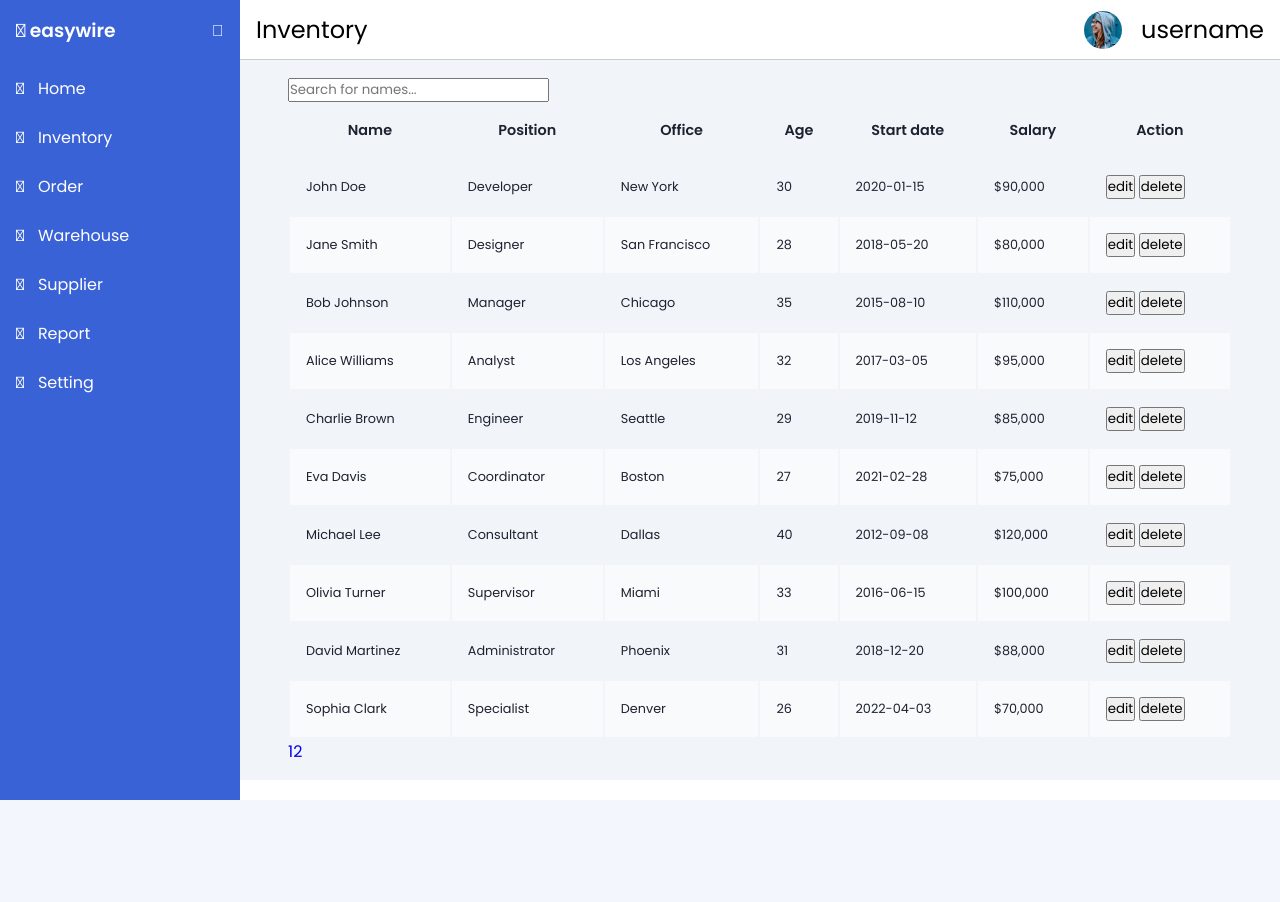
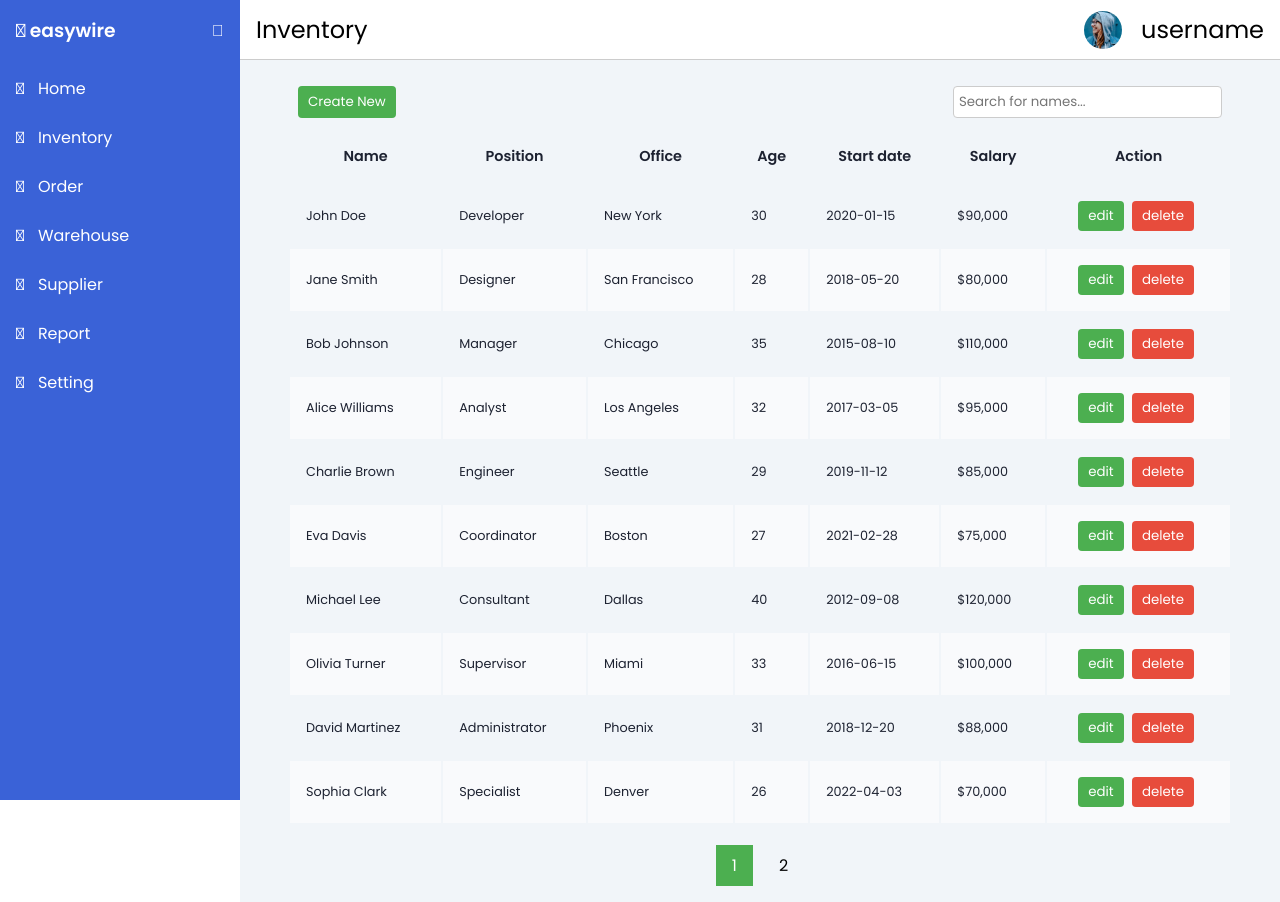
Before and after one commit to JieFongGan/final-year-project, a PHP site: page /layout/inventory.php in a window 1280 px wide. Before the commit the page ends 800 px from the top, so only its background shows below. Run offline with PHP 8.4, Linux system fonts and the light colour scheme; some libraries are stand-ins or nearby versions.

Commit message:
table done, to be optimized

```diff
--- a/contain/header.php
+++ b/contain/header.php
@@ -8,6 +8,7 @@
     <!-- styling -->
     <link rel="stylesheet" href="https://cdn.jsdelivr.net/gh/lykmapipo/themify-icons@0.1.2/css/themify-icons.css">
     <link rel="stylesheet" href="../css/style.css">
+    <link rel="stylesheet" href="../css/header.css">
 </head>
 <body>
 
--- /dev/null
+++ b/css/header.css
@@ -0,0 +1,201 @@
+@import url('https://fonts.googleapis.com/css2?family=Poppins:wght@300;400;500;600&display=swap');
+
+:root {
+    --main-color: #3A62D7;
+    --color-dark: #1D2231;
+    --text-grey: #8390A2;
+}
+
+* {
+    font-family: 'Poppins', sans-serif;
+    margin: 0;
+    padding: 0;
+    text-decoration: none;
+    list-style-type: none;
+    box-sizing: border-box;
+}
+
+/* sidebar */
+
+#sidebar-toggle {
+    display: none;
+}
+
+.sidebar {
+    height: 100%;
+    width: 240px;
+    position: fixed;
+    left: 0;
+    top: 0;
+    z-index: 100;
+    background: var(--main-color);
+    color: #fff;
+    overflow-y: auto;
+    transition: width 500ms;
+}
+
+.sidebar-header {
+    display: flex;
+    justify-content: space-between;
+    align-items: center;
+    height: 60px;
+    padding: 0rem 1rem;
+}
+
+.sidebar-menu {
+    padding: 1rem;
+}
+
+.sidebar li {
+    margin-bottom: 1.5rem;
+}
+
+.sidebar a {
+    color: #fff;
+    font-size: 1rem;
+}
+
+.sidebar a span:last-child {
+    padding-left: .6rem;
+}
+
+#sidebar-toggle:checked ~ .sidebar {
+    width: 60px;
+}
+
+#sidebar-toggle:checked ~ .sidebar .sidebar-header h3 span,
+#sidebar-toggle:checked ~ .sidebar li span:last-child {
+    display: none;
+}
+
+#sidebar-toggle:checked ~ .sidebar .sidebar-header,
+#sidebar-toggle:checked ~ .sidebar li {
+    display: flex;
+    justify-content: center;
+}
+
+#sidebar-toggle:checked ~ .main-content {
+    margin-left: 60px;
+}
+
+#sidebar-toggle:checked ~ .main-content header {
+    left: 60px;
+    width: calc(100% - 60px);
+}
+
+.main-content {
+    position: relative;
+    margin-left: 240px;
+    transition: margin-left 500ms;
+}
+
+/* horizontal bar */
+
+header {
+    position: fixed;
+    left: 240px;
+    top: 0;
+    z-index: 100;
+    width: calc(100% - 240px);
+    background: #fff;
+    height: 60px;
+    padding: 0rem 1rem;
+    display: flex;
+    align-items: center;
+    justify-content: space-between;
+    border-bottom: 1px solid #ccc;
+    transition: left 500ms;
+}
+
+.directory-tag {
+    display: flex;
+    align-items: center;
+}
+
+.directory-tag p, .social-icons span {
+    font-size: 1.5rem;
+}
+
+.social-icons {
+    display: flex;
+    align-items: center;
+}
+
+.social-icons span,
+.social-icons div {
+    margin-left: 1.2rem;
+}
+
+.social-icons div {
+    height: 38px;
+    width: 38px;
+    background-size: cover;
+    background-repeat: no-repeat;
+    background-image: url(../img/1.jpg);
+    border-radius: 50%;
+}
+
+@media only screen and (max-width: 1200px) {
+    .sidebar {
+        width: 60px;
+        z-index: 150;
+    }
+
+    .sidebar .sidebar-header h3 span,
+    .sidebar li span:last-child {
+        display: none;
+    }
+
+    .sidebar .sidebar-header,
+    .sidebar li {
+        display: flex;
+        justify-content: center;
+    }
+
+    .main-content {
+        margin-left: 60px;
+    }
+
+    .main-content header {
+        left: 60px;
+        width: calc(100% - 60px);
+    }
+
+    #sidebar-toggle:checked~.sidebar {
+        width: 240px;
+    }
+
+    #sidebar-toggle:checked~.sidebar .sidebar-header h3 span,
+    #sidebar-toggle:checked~.sidebar li span:last-child {
+        display: inline;
+    }
+
+    #sidebar-toggle:checked~.sidebar .sidebar-header {
+        display: flex;
+        justify-content: space-between;
+    }
+
+    #sidebar-toggle:checked~.sidebar li {
+        display: block;
+    }
+
+    #sidebar-toggle:checked~.main-content {
+        margin-left: 60px;
+    }
+
+    #sidebar-toggle:checked~.main-content header {
+        left: 60px;
+    }
+}
+
+@media only screen and (max-width: 450px) {
+    main {
+        padding-left: 1rem;
+        padding-right: 1rem;
+    }
+
+    .directory-tag p,
+    .social-icons span {
+        font-size: 1rem;
+    }
+}
--- a/css/style.css
+++ b/css/style.css
@@ -1,140 +1,3 @@
-@import url('https://fonts.googleapis.com/css2?family=Poppins:wght@300;400;500;600&display=swap');
-
-:root {
-    --main-color: #3A62D7;
-    --color-dark: #1D2231;
-    --text-grey: #8390A2;
-}
-
-* {
-    font-family: 'Poppins', sans-serif;
-    margin: 0;
-    padding: 0;
-    text-decoration: none;
-    list-style-type: none;
-    box-sizing: border-box;
-}
-
-/* sidebar */
-
-#sidebar-toggle {
-    display: none;
-}
-
-.sidebar {
-    height: 100%;
-    width: 240px;
-    position: fixed;
-    left: 0;
-    top: 0;
-    z-index: 100;
-    background: var(--main-color);
-    color: #fff;
-    overflow-y: auto;
-    transition: width 500ms;
-}
-
-.sidebar-header {
-    display: flex;
-    justify-content: space-between;
-    align-items: center;
-    height: 60px;
-    padding: 0rem 1rem;
-}
-
-.sidebar-menu {
-    padding: 1rem;
-}
-
-.sidebar li {
-    margin-bottom: 1.5rem;
-}
-
-.sidebar a {
-    color: #fff;
-    font-size: 1rem;
-}
-
-.sidebar a span:last-child {
-    padding-left: .6rem;
-}
-
-#sidebar-toggle:checked ~ .sidebar {
-    width: 60px;
-}
-
-#sidebar-toggle:checked ~ .sidebar .sidebar-header h3 span,
-#sidebar-toggle:checked ~ .sidebar li span:last-child {
-    display: none;
-}
-
-#sidebar-toggle:checked ~ .sidebar .sidebar-header,
-#sidebar-toggle:checked ~ .sidebar li {
-    display: flex;
-    justify-content: center;
-}
-
-#sidebar-toggle:checked ~ .main-content {
-    margin-left: 60px;
-}
-
-#sidebar-toggle:checked ~ .main-content header {
-    left: 60px;
-    width: calc(100% - 60px);
-}
-
-.main-content {
-    position: relative;
-    margin-left: 240px;
-    transition: margin-left 500ms;
-}
-
-/* horizontal bar */
-
-header {
-    position: fixed;
-    left: 240px;
-    top: 0;
-    z-index: 100;
-    width: calc(100% - 240px);
-    background: #fff;
-    height: 60px;
-    padding: 0rem 1rem;
-    display: flex;
-    align-items: center;
-    justify-content: space-between;
-    border-bottom: 1px solid #ccc;
-    transition: left 500ms;
-}
-
-.directory-tag {
-    display: flex;
-    align-items: center;
-}
-
-.directory-tag p, .social-icons span {
-    font-size: 1.5rem;
-}
-
-.social-icons {
-    display: flex;
-    align-items: center;
-}
-
-.social-icons span,
-.social-icons div {
-    margin-left: 1.2rem;
-}
-
-.social-icons div {
-    height: 38px;
-    width: 38px;
-    background-size: cover;
-    background-repeat: no-repeat;
-    background-image: url(../img/1.jpg);
-    border-radius: 50%;
-}
-
 /* content */
 
 main {
@@ -158,7 +21,7 @@ main {
 .card-single {
     background: #fff;
     border-radius: 7px;
-    box-shadow: 2px 2px 2px rgba(0,0,0,0.2);
+    box-shadow: 2px 2px 2px rgba(0, 0, 0, 0.2);
 }
 
 .card-body {
@@ -226,7 +89,8 @@ main {
     text-align: left;
 }
 
-th, td {
+th,
+td {
     font-size: .9rem;
     padding: 1rem 1rem;
     color: var(--color-dark);
@@ -352,62 +216,92 @@ tbody tr:nth-child(even) {
     overflow-x: auto;
 }
 
-@media only screen and (max-width: 1200px) {
-    .sidebar {
-        width: 60px;
-        z-index: 150;
-    }
+/* table style */
+.button-and-search {
+    display: flex;
+    justify-content: space-between;
+    padding: 10px;
+}
 
-    .sidebar .sidebar-header h3 span,
-    .sidebar li span:last-child {
-        display: none;
-    }
+.button-and-search button {
+    padding: 5px 10px;
+    background-color: #4CAF50;
+    color: white;
+    border: none;
+    border-radius: 4px;
+    cursor: pointer;
+}
 
-    .sidebar .sidebar-header,
-    .sidebar li {
-        display: flex;
-        justify-content: center;
-    }
+.button-and-search input {
+    padding: 5px;
+    border: 1px solid #ccc;
+    border-radius: 4px;
+}
 
-    .main-content {
-        margin-left: 60px;
-    }
+/* action button */
+#myTable td:last-child {
+    text-align: center;
+}
 
-    .main-content header {
-        left: 60px;
-        width: calc(100% - 60px);
-    }
+#myTable td:last-child button {
+    margin-right: 5px;
+    padding: 5px 10px;
+    background-color: #4CAF50;
+    color: white;
+    border: none;
+    border-radius: 4px;
+    cursor: pointer;
+}
 
-    #sidebar-toggle:checked ~ .sidebar {
-        width: 240px;
-    }
+#myTable td:last-child button.delete {
+    background-color: #e74c3c;
+    /* Red background for delete button */
+}
 
-    #sidebar-toggle:checked ~ .sidebar .sidebar-header h3 span,
-    #sidebar-toggle:checked ~ .sidebar li span:last-child {
-        display: inline;
-    }
+#myTable td:last-child button:hover,
+.button-and-search button:hover {
+    background-color: #45a049;
+}
 
-    #sidebar-toggle:checked ~ .sidebar .sidebar-header {
-        display: flex;
-        justify-content: space-between;
-    }
+#myTable td:last-child button.delete:hover {
+    background-color: #c0392b;
+}
 
-    #sidebar-toggle:checked ~ .sidebar li {
-        display: block;
-    }
+/* pagination */
+.pagination {
+    display: flex;
+    justify-content: center;
+    margin-top: 20px;
+}
 
-    #sidebar-toggle:checked ~ .main-content {
-        margin-left: 60px;
-    }
+.pagination a {
+    color: black;
+    padding: 8px 16px;
+    text-decoration: none;
+    transition: background-color .3s;
+    margin: 0 5px; /* Add margin between pagination links */
+}
 
-    #sidebar-toggle:checked ~ .main-content header {
-        left: 60px;
-    }
+.pagination a.active {
+    background-color: #4CAF50;
+    color: white;
+}
+
+.pagination a:hover:not(.active) {
+    background-color: #ddd;
+}
+
+/* Custom styles for ellipsis (...) */
+.pagination .ellipsis {
+    padding: 8px 16px;
+    border: 1px solid #ddd;
+    background-color: #f1f1f1;
+    color: black;
 }
 
 @media only screen and (max-width: 860px) {
     .dash-cards {
-        grid-template-columns: repeat(2,1fr);
+        grid-template-columns: repeat(2, 1fr);
     }
 
     .card-single {
@@ -421,6 +315,24 @@ tbody tr:nth-child(even) {
     .summary {
         margin-top: 1.5rem;
     }
+
+    .button-and-search {
+        flex-direction: column;
+        align-items: stretch;
+    }
+
+    .button-and-search button {
+        margin-bottom: 10px;
+    }
+
+    .pagination {
+        flex-wrap: wrap;
+    }
+
+    .pagination a {
+        padding: 6px 14px;
+        margin: 5px 0;
+    }
 }
 
 @media only screen and (max-width: 600px) {
@@ -428,14 +340,3 @@ tbody tr:nth-child(even) {
         grid-template-columns: 100%;
     }
 }
-
-@media only screen and (max-width: 450px) {
-    main {
-        padding-left: 1rem;
-        padding-right: 1rem;
-    }
-
-    .directory-tag p, .social-icons span {
-        font-size: 1rem;
-    }
-}
--- a/index.php
+++ b/index.php
@@ -6,6 +6,7 @@
     <title>Home</title>
     <link rel="stylesheet" href="https://cdn.jsdelivr.net/gh/lykmapipo/themify-icons@0.1.2/css/themify-icons.css">
     <link rel="stylesheet" href="css/style.css">
+    <link rel="stylesheet" href="css/header.css">
 </head>
 <body>
 
--- a/layout/inventory.php
+++ b/layout/inventory.php
@@ -17,8 +17,12 @@ include '../contain/header.php';
     </header>
 
     <main>
+        <div class="button-and-search">
+            <button>Create New</button>
             <input type="text" id="searchInput" placeholder="Search for names..." onkeyup="searchTable()">
+        </div>
 
+        <div class="table-responsive">
             <table id="myTable" class="table table-striped" style="width:100%">
                 <thead>
                     <tr>
@@ -35,6 +39,7 @@ include '../contain/header.php';
                     <!-- Table rows will be dynamically added here using JavaScript -->
                 </tbody>
             </table>
+        </div>
 
         <div id="pagination" class="pagination">
             <!-- Pagination links will be dynamically added here using JavaScript -->
@@ -88,9 +93,6 @@ include '../contain/header.php';
         }
     }
 
-
-
-
     const itemsPerPage = 10; // Number of items to display per page
     const data = [
         ["John Doe", "Developer", "New York", 30, "2020-01-15", "$90,000"],
@@ -110,7 +112,6 @@ include '../contain/header.php';
         // ... (other employee data)
     ];
 
-
     function displayTablePage(page) {
         const startIndex = (page - 1) * itemsPerPage;
         const endIndex = startIndex + itemsPerPage;
@@ -129,30 +130,77 @@ include '../contain/header.php';
             <td>${employee[4]}</td>
             <td>${employee[5]}</td>
             <td>
-                    <button>edit</button>
-                    <button>delete</button>
+                <button class="edit">edit</button>
+                <button class="delete">delete</button>
             </td>
         `;
             tableBody.appendChild(row);
         });
     }
 
-    function displayPagination() {
-        const totalPages = Math.ceil(data.length / itemsPerPage);
+    function updatePaginationLinks(currentPage, totalPages) {
     const pagination = document.getElementById("pagination");
     pagination.innerHTML = ""; // Clear existing content
 
-        for (let i = 1; i <= totalPages; i++) {
+    const visiblePages = 5; // Number of visible pagination links
+    const ellipsisThreshold = 2; // Threshold for displaying ellipsis
+
+    let startPage = Math.max(1, currentPage - Math.floor(visiblePages / 2));
+    let endPage = Math.min(totalPages, startPage + visiblePages - 1);
+
+    if (totalPages > visiblePages) {
+        // Adjust startPage and endPage to show ellipsis
+        if (currentPage <= ellipsisThreshold) {
+            endPage = visiblePages;
+        } else if (currentPage >= totalPages - ellipsisThreshold) {
+            startPage = totalPages - visiblePages + 1;
+        } else {
+            startPage = currentPage - Math.floor(visiblePages / 2);
+            endPage = startPage + visiblePages - 1;
+        }
+    }
+
+    for (let i = startPage; i <= endPage; i++) {
         const link = document.createElement("a");
         link.href = "javascript:void(0);";
         link.textContent = i;
         link.onclick = function () {
-                displayTablePage(i);
+            const clickedPage = parseInt(link.textContent);
+            displayTablePage(clickedPage);
+            updatePaginationLinks(clickedPage, totalPages);
         };
+
+        if (i === currentPage) {
+            link.classList.add("active"); // Highlight the current page
+        }
+
         pagination.appendChild(link);
+    }
+
+    // Add ellipsis if necessary
+    if (startPage > 1) {
+        const ellipsisStart = document.createElement("span");
+        ellipsisStart.textContent = "...";
+        ellipsisStart.classList.add("ellipsis");
+        pagination.insertBefore(ellipsisStart, pagination.firstChild);
+    }
+
+    if (endPage < totalPages) {
+        const ellipsisEnd = document.createElement("span");
+        ellipsisEnd.textContent = "...";
+        ellipsisEnd.classList.add("ellipsis");
+        pagination.appendChild(ellipsisEnd);
     }
 }
 
+    function displayPagination() {
+        const totalPages = Math.ceil(data.length / itemsPerPage);
+        const currentPage = 1; // You can set the default page here
+
+        updatePaginationLinks(currentPage, totalPages);
+    }
+
+    // Initialize the page with the first set of data and pagination links
     displayTablePage(1);
     displayPagination();
 </script>
```
Lines whose indentation alone changed are shown as unchanged.
